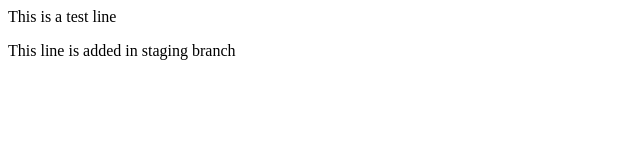
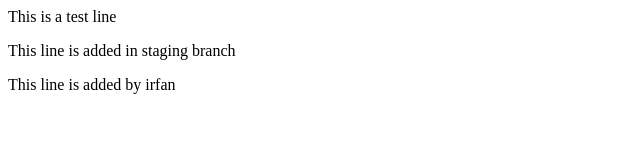
Before and after one commit to Irfankhan20/dummy-repo, a plain HTML site: page index.html in a window 1280 px wide. Shown: the whole page, without its empty margins (0-640 px from the left). Drawn offline with Linux system fonts and the light colour scheme.

```diff
--- a/index.html
+++ b/index.html
@@ -1,2 +1,3 @@
 <p>This is a test line</p>
 <p>This line is added in staging branch</p>
+<p>This line is added by irfan</p>
```
